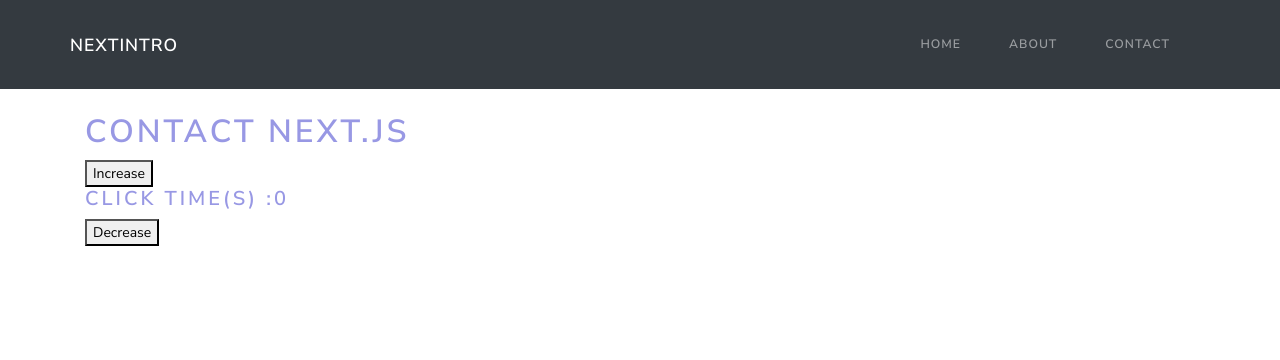
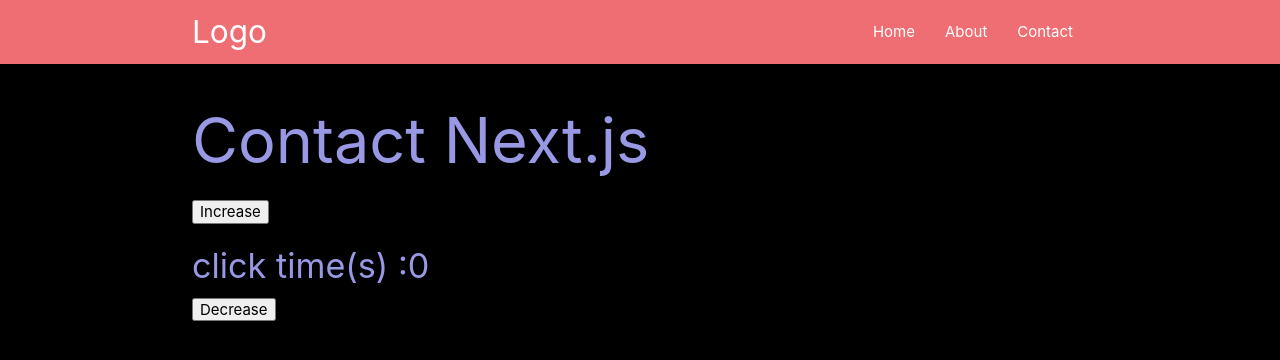
Before and after one commit to dhaniverdant/nexintro, a Next.js app: page /contact in a window 1280 px wide. Shown: the top 360 px of the page. Built offline with nearby package versions, Linux system fonts and the light colour scheme.

Commit message:
use materialized css instead of bootstrap on navbar

```diff
--- a/src/components/Layout.js
+++ b/src/components/Layout.js
@@ -9,7 +9,7 @@
       <title>Learning Next</title>
       <link
         rel="stylesheet"
-        href="https://stackpath.bootstrapcdn.com/bootswatch/4.5.2/lux/bootstrap.min.css"
+        href="https://cdnjs.cloudflare.com/ajax/libs/materialize/1.0.0/css/materialize.min.css"
       />
     </Head>
     <Navbar />
--- a/src/components/Navbar.js
+++ b/src/components/Navbar.js
@@ -1,32 +1,22 @@
 import React from 'react';
 
-import Link from 'next/link';
-
 const Navbar = () => (
-  <nav className="navbar navbar-expand navbar-dark bg-dark mb-4">
-    <div className="container">
-      <a className="navbar-brand" href="/">
-        NextIntro
+  <nav>
+    <div className="nav-wrapper container">
+      <a href="#" className="brand-logo">
+        Logo
       </a>
-      <div className="collapse navbar-collapse">
-        <ul className="navbar-nav ml-auto">
-          <li className="nav-item">
-            <Link href="/">
-              <a className="nav-link">Home</a>
-            </Link>
-          </li>
-          <li className="nav-item">
-            <Link href="/about">
-              <a className="nav-link">About</a>
-            </Link>
-          </li>
-          <li className="nav-item">
-            <Link href="/contact">
-              <a className="nav-link">Contact</a>
-            </Link>
-          </li>
-        </ul>
-      </div>
+      <ul id="nav-mobile" className="right hide-on-med-and-down">
+        <li>
+          <a href="/">Home</a>
+        </li>
+        <li>
+          <a href="/about">About</a>
+        </li>
+        <li>
+          <a href="/contact">Contact</a>
+        </li>
+      </ul>
     </div>
   </nav>
 );
```
